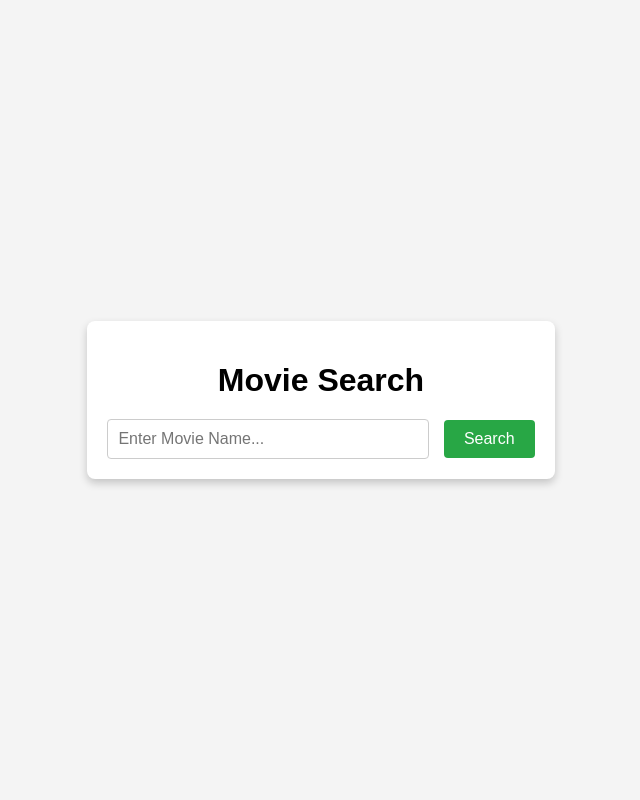
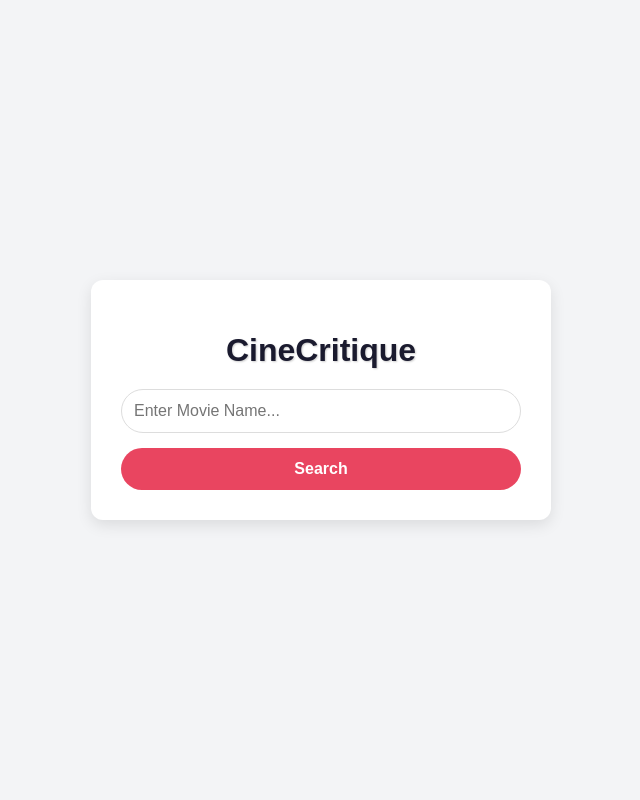
Before and after one commit to Surya-Pulya/CineCritique, a Flask app: page / in a window 1280 px wide. Shown: the whole page, without its empty margins (319-959 px from the left). Run offline with Flask 3, Linux system fonts and the light colour scheme.

Commit message:
Add files via upload

```diff
--- a/templates/index.html
+++ b/templates/index.html
@@ -3,13 +3,79 @@
 <head>
     <meta charset="UTF-8">
     <meta name="viewport" content="width=device-width, initial-scale=1.0">
-    <title>Movie Search</title>
-    <link rel="stylesheet" href="style.css">
+    <title>CineCritique - Movie Search</title>
 
+    <style>
+        /* Global Styles */
+        body {
+            margin: 0;
+            padding: 0;
+            font-family: 'Poppins', sans-serif;
+            background-color: #f3f4f6;
+            color: #333;
+            height: 100vh;
+            display: flex;
+            align-items: center;
+            justify-content: center;
+        }
+
+        .container {
+            background-color: white;
+            box-shadow: 0 5px 15px rgba(0, 0, 0, 0.1);
+            border-radius: 12px;
+            padding: 30px;
+            text-align: center;
+            width: 400px;
+        }
+
+        .container h1 {
+            margin-bottom: 20px;
+            font-size: 2rem;
+            color: #1a1a2e;
+            text-shadow: 1px 1px 2px rgba(0, 0, 0, 0.2);
+        }
+
+        form {
+            display: flex;
+            flex-direction: column;
+            gap: 15px;
+        }
+
+        input[type="text"] {
+            padding: 12px;
+            border: 1px solid #ddd;
+            border-radius: 25px;
+            outline: none;
+            font-size: 1rem;
+            transition: all 0.3s ease;
+        }
+
+        input[type="text"]:focus {
+            border-color: #e94560;
+            box-shadow: 0 0 8px rgba(233, 69, 96, 0.3);
+        }
+
+        button {
+            background-color: #e94560;
+            color: white;
+            border: none;
+            padding: 12px;
+            border-radius: 25px;
+            font-size: 1rem;
+            font-weight: bold;
+            cursor: pointer;
+            transition: background-color 0.3s ease;
+        }
+
+        button:hover {
+            background-color: #1a1a2e;
+            color: #f9f871;
+        }
+    </style>
 </head>
 <body>
     <div class="container">
-        <h1>Movie Search</h1>
+        <h1>CineCritique</h1>
         <form action="http://localhost:5000/search" method="POST">
             <input id="name" type="text" name="movie_name" placeholder="Enter Movie Name..." required>
             <button type="submit">Search</button>
```
